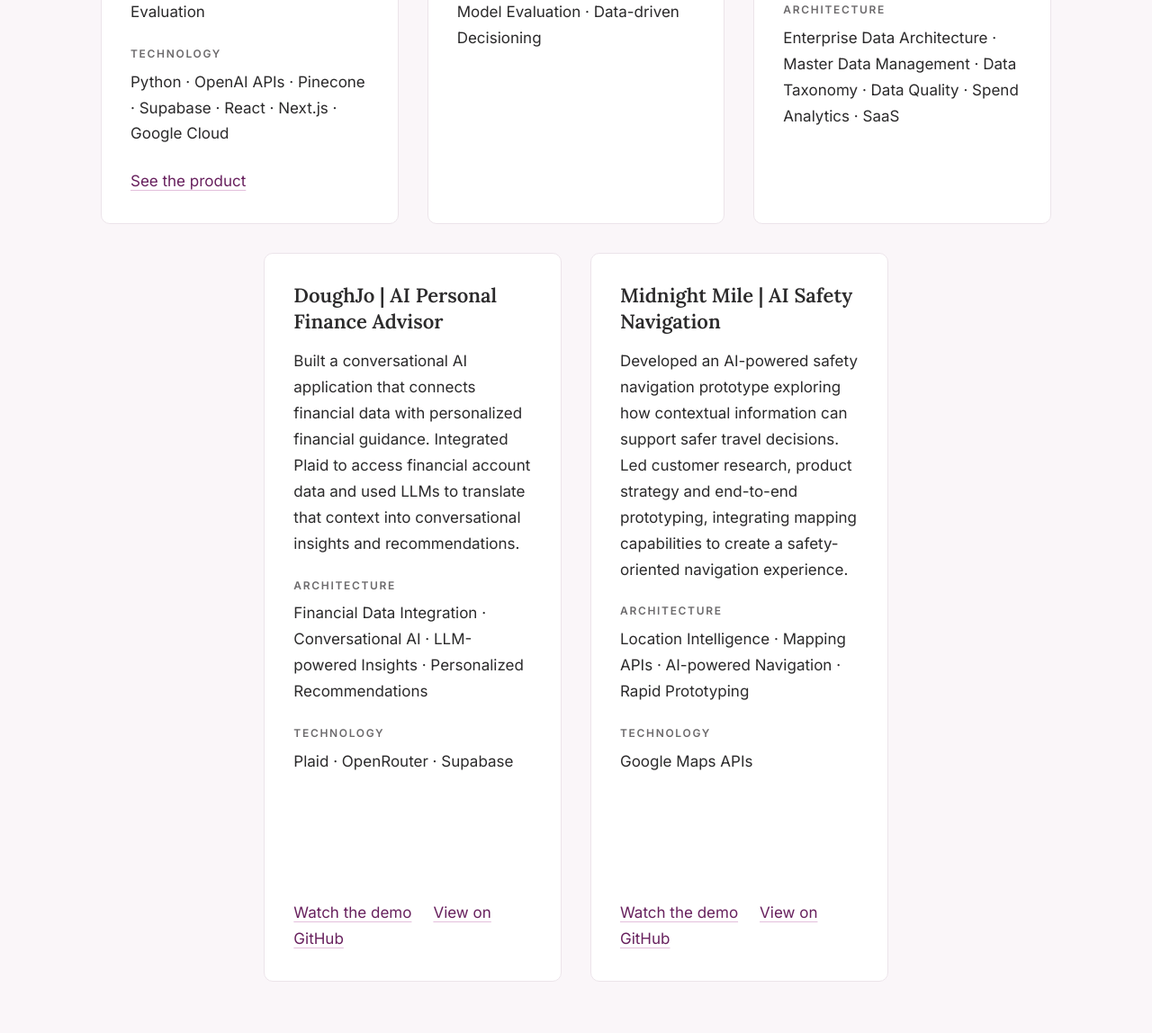
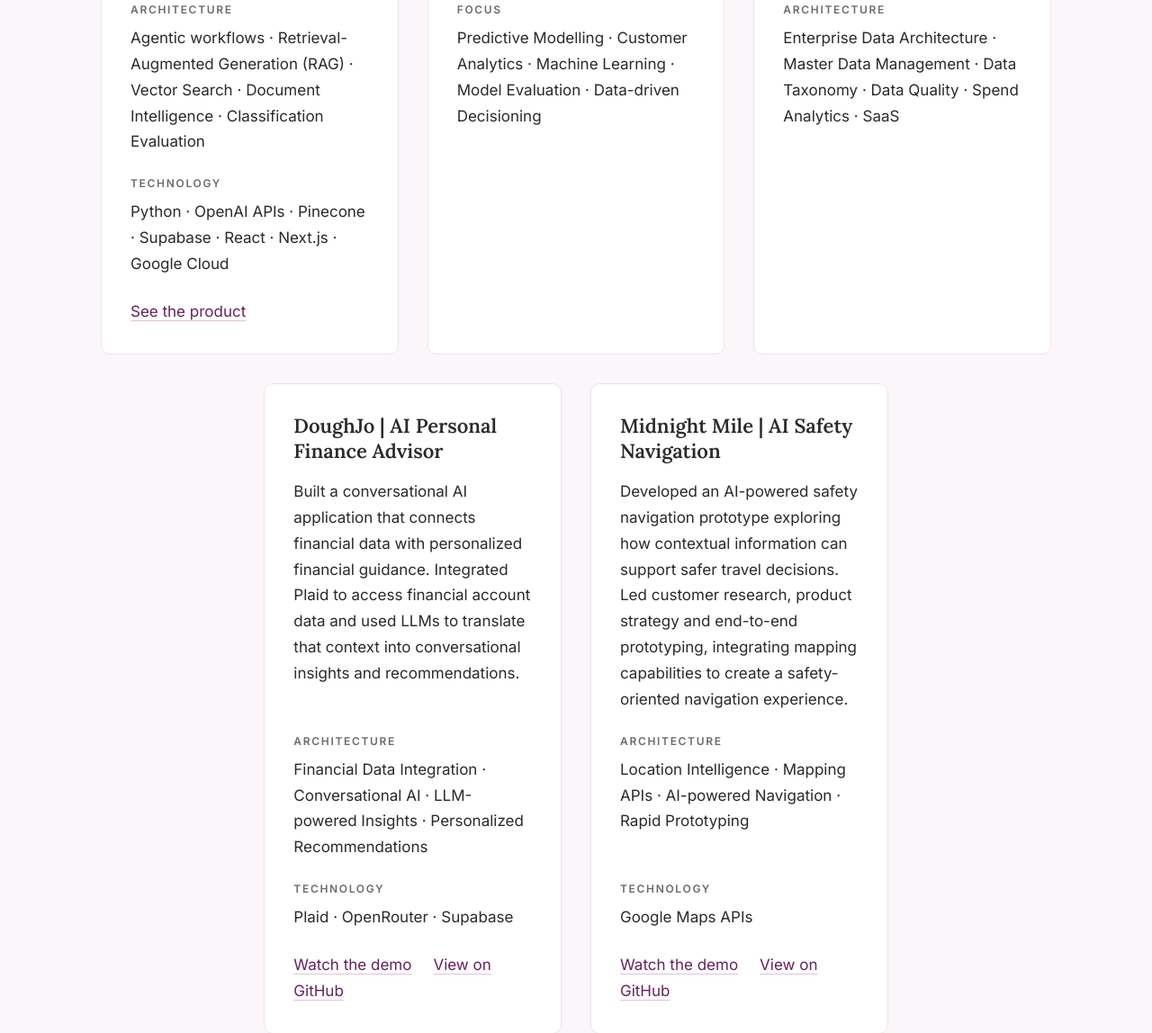
Before and after one commit to divu112311/divu112311.github.io, a plain HTML site: page index.html in a window 1280 px wide. Shown: the part 3075-4223 px from the top of the page at 90% size. Drawn offline with Linux system fonts and the light colour scheme.

Commit message:
Projects: align Architecture and Technology across cards
Co-Authored-By: Claude Opus 5.5 <noreply@anthropic.com>

```diff
--- a/index.html
+++ b/index.html
@@ -114,17 +114,18 @@ nav a:hover{color:var(--plum)}
 .bullets li::before{content:"";position:absolute;left:0;top:.72em;width:6px;height:6px;border-radius:50%;background:var(--plum)}
 .bullets strong{font-weight:600}
 .case-link{margin-top:48px}
-.more{display:grid;grid-template-columns:repeat(6,1fr);grid-auto-rows:1fr;gap:32px}
-.more article{grid-column:span 2;display:flex;flex-direction:column;background:var(--paper);border:1px solid var(--line);border-radius:var(--radius);padding:32px}
+.more{display:grid;grid-template-columns:repeat(6,1fr);column-gap:32px;row-gap:0}
+.more article{grid-column:span 2;grid-row:span 5;display:grid;grid-template-rows:subgrid;row-gap:0;margin-bottom:32px;background:var(--paper);border:1px solid var(--line);border-radius:var(--radius);padding:32px}
 .more article:nth-child(4){grid-column:2 / span 2}
-.more .case-link{margin-top:auto;padding-top:24px}
+.more h3{grid-row:1}
+.more .prose{grid-row:2;margin-top:16px}
+.more .grp{margin-top:24px}
+.more div.grp:nth-of-type(2){grid-row:3}
+.more div.grp:nth-of-type(3){grid-row:4}
+.more .label{margin-bottom:8px}
+.more .case-link{grid-row:5;margin-top:0;padding-top:24px;align-self:end}
 .case-link a + a{margin-left:24px}
-.more h3{min-height:2.6em}
 @media (max-width:1000px){.more{grid-template-columns:repeat(4,1fr)}.more article:nth-child(4){grid-column:span 2}.more article:nth-child(5){grid-column:2 / span 2}}
-.more .label{margin-bottom:8px}
-.more .lead{margin-top:8px}
-.more .prose{margin-top:16px}
-.more .stack{margin-top:24px}
 
 /* ---- talks & community ---- */
 .block + .block{margin-top:var(--block)}
@@ -189,9 +190,7 @@ nav a:hover{color:var(--plum)}
   header .container{height:68px}
   .intro,.row,.case-grid,.case-grid.three,.more,.two,.split,.split.hack,.split.mentor,.duo{grid-template-columns:1fr}
   .case-grid.three{gap:32px}
-  .more{gap:24px;grid-auto-rows:auto}
-  .more article,.more article:nth-child(4),.more article:nth-child(5){grid-column:auto;padding:24px}
-  .more h3{min-height:0}
+  .more article,.more article:nth-child(4),.more article:nth-child(5){grid-column:auto;grid-row:auto;display:flex;flex-direction:column;padding:24px;margin-bottom:24px}
   .intro{gap:40px}
   .portrait{max-width:360px}
   .row{gap:12px;padding:32px 0}
@@ -299,10 +298,10 @@ nav a:hover{color:var(--plum)}
         <div class="prose">
           <p>Built an AI-powered trade compliance platform for HS/HTS classification and regulatory research. Designed workflows combining LLM-powered reasoning, product attribute extraction, document retrieval and regulatory knowledge to generate grounded classification recommendations.</p>
         </div>
-        <p class="label muted stack">Architecture</p>
-        <p>Agentic workflows · Retrieval-Augmented Generation (RAG) · Vector Search · Document Intelligence · Classification Evaluation</p>
-        <p class="label muted stack">Technology</p>
-        <p>Python · OpenAI APIs · Pinecone · Supabase · React · Next.js · Google Cloud</p>
+        <div class="grp"><p class="label muted">Architecture</p>
+          <p>Agentic workflows · Retrieval-Augmented Generation (RAG) · Vector Search · Document Intelligence · Classification Evaluation</p></div>
+        <div class="grp"><p class="label muted">Technology</p>
+          <p>Python · OpenAI APIs · Pinecone · Supabase · React · Next.js · Google Cloud</p></div>
         <p class="case-link"><a class="ln" href="https://corduroyai.vercel.app" target="_blank" rel="noopener">See the product</a></p>
       </article>
       <article>
@@ -310,26 +309,26 @@ nav a:hover{color:var(--plum)}
         <div class="prose">
           <p>Developed and launched a machine learning-based churn prediction capability to identify customers at risk of disengagement. Translated business objectives into predictive analytics capabilities, working with data science and business teams to operationalize customer intelligence and contribute to a 10% reduction in churn.</p>
         </div>
-        <p class="label muted stack">Focus</p>
-        <p>Predictive Modelling · Customer Analytics · Machine Learning · Model Evaluation · Data-driven Decisioning</p>
+        <div class="grp"><p class="label muted">Focus</p>
+          <p>Predictive Modelling · Customer Analytics · Machine Learning · Model Evaluation · Data-driven Decisioning</p></div>
       </article>
       <article>
         <h3>Enterprise Master Data Management</h3>
         <div class="prose">
           <p>Led the 0-to-1 development of an enterprise master data platform for capital markets. Designed the product architecture and data capabilities to address fragmented enterprise information through standardized taxonomies, spend analytics and intelligent data quality. Took the product from market assessment and customer discovery through MVP development and executive validation.</p>
         </div>
-        <p class="label muted stack">Architecture</p>
-        <p>Enterprise Data Architecture · Master Data Management · Data Taxonomy · Data Quality · Spend Analytics · SaaS</p>
+        <div class="grp"><p class="label muted">Architecture</p>
+          <p>Enterprise Data Architecture · Master Data Management · Data Taxonomy · Data Quality · Spend Analytics · SaaS</p></div>
       </article>
       <article>
         <h3>DoughJo | AI Personal Finance Advisor</h3>
         <div class="prose">
           <p>Built a conversational AI application that connects financial data with personalized financial guidance. Integrated Plaid to access financial account data and used LLMs to translate that context into conversational insights and recommendations.</p>
         </div>
-        <p class="label muted stack">Architecture</p>
-        <p>Financial Data Integration · Conversational AI · LLM-powered Insights · Personalized Recommendations</p>
-        <p class="label muted stack">Technology</p>
-        <p>Plaid · OpenRouter · Supabase</p>
+        <div class="grp"><p class="label muted">Architecture</p>
+          <p>Financial Data Integration · Conversational AI · LLM-powered Insights · Personalized Recommendations</p></div>
+        <div class="grp"><p class="label muted">Technology</p>
+          <p>Plaid · OpenRouter · Supabase</p></div>
         <p class="case-link"><a class="ln" href="https://www.youtube.com/watch?v=xkPi_3iBvSE" target="_blank" rel="noopener">Watch the demo</a><a class="ln" href="https://github.com/divu112311/DoughJo11" target="_blank" rel="noopener">View on GitHub</a></p>
       </article>
       <article>
@@ -337,10 +336,10 @@ nav a:hover{color:var(--plum)}
         <div class="prose">
           <p>Developed an AI-powered safety navigation prototype exploring how contextual information can support safer travel decisions. Led customer research, product strategy and end-to-end prototyping, integrating mapping capabilities to create a safety-oriented navigation experience.</p>
         </div>
-        <p class="label muted stack">Architecture</p>
-        <p>Location Intelligence · Mapping APIs · AI-powered Navigation · Rapid Prototyping</p>
-        <p class="label muted stack">Technology</p>
-        <p>Google Maps APIs</p>
+        <div class="grp"><p class="label muted">Architecture</p>
+          <p>Location Intelligence · Mapping APIs · AI-powered Navigation · Rapid Prototyping</p></div>
+        <div class="grp"><p class="label muted">Technology</p>
+          <p>Google Maps APIs</p></div>
         <p class="case-link"><a class="ln" href="https://www.youtube.com/watch?v=jQsnqQxGAns" target="_blank" rel="noopener">Watch the demo</a><a class="ln" href="https://github.com/divu112311/midnight-stride-safe" target="_blank" rel="noopener">View on GitHub</a></p>
       </article>
     </div>
```
